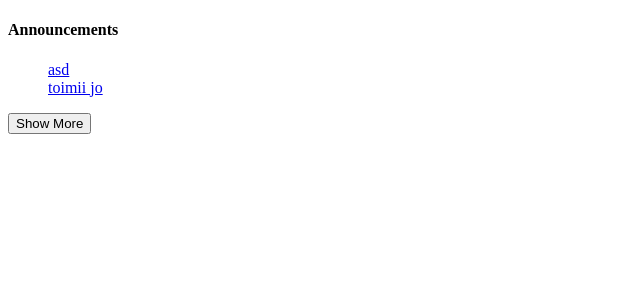
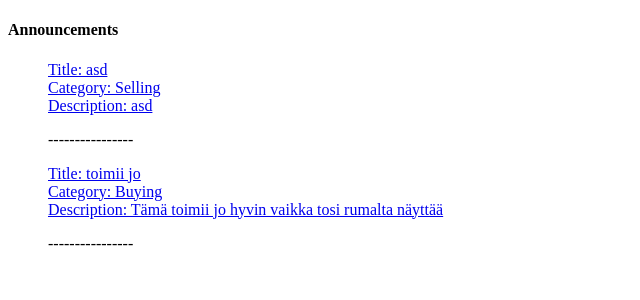
Before and after one commit to ronttonen/was_ryhma_tyo, a Django app: page /list/ in a window 1280 px wide. Shown: the part 26-326 px from the top of the page, without its empty margins (0-640 px from the left). Run offline with Django 3.2, Linux system fonts and the light colour scheme; data comes from the database, SQL or seed files in the repository.

Commit message:
js toimintaant

```diff
--- a/was_ryhma_tyo/was_ryhma_tyo/templates/announcement.html
+++ b/was_ryhma_tyo/was_ryhma_tyo/templates/announcement.html
@@ -4,6 +4,10 @@
     <div>
             <div>
                 <h4>{{ ann.title }}</h4>
+            </div>
+            <div>
+                <h6>Category:</h6>
+                <p>{{ ann.category }}</p>
             </div>
             <div>
                 <h6>Description:</h6>
--- a/was_ryhma_tyo/was_ryhma_tyo/templates/announcements.html
+++ b/was_ryhma_tyo/was_ryhma_tyo/templates/announcements.html
@@ -9,15 +9,17 @@
 {% else %}
 <ul>
     {% for ann in anns %}
-        <a href="/announcement/{{ ann.id }}">
-            <div><span>{{ ann.title }}</span></div>
+        <a href="/announcement/{{ ann.id }}" class="collection-item">
+            <div><span>Title: {{ ann.title }}</span></div>
+            <div><span>Category: {{ ann.category }}</span></div>
             <div>
-                <span>{{ ann.description|slice:'200' }}{% if ann.description|length > 200 %}...{% endif %}</span>
+                <span>Description: {{ ann.custom_text|slice:'200' }}{% if ann.custom_text|length > 200 %}...{% endif %}</span>
             </div>
         </a>
+        <p>----------------</p>
     {% endfor %}
 </ul>
 {% endif %}
-<button onclick="showMore();">Show More</button>
+<button class="show-more-btn" onclick="showMore();">Show More</button>
 </div>
 {% endblock %}
```
